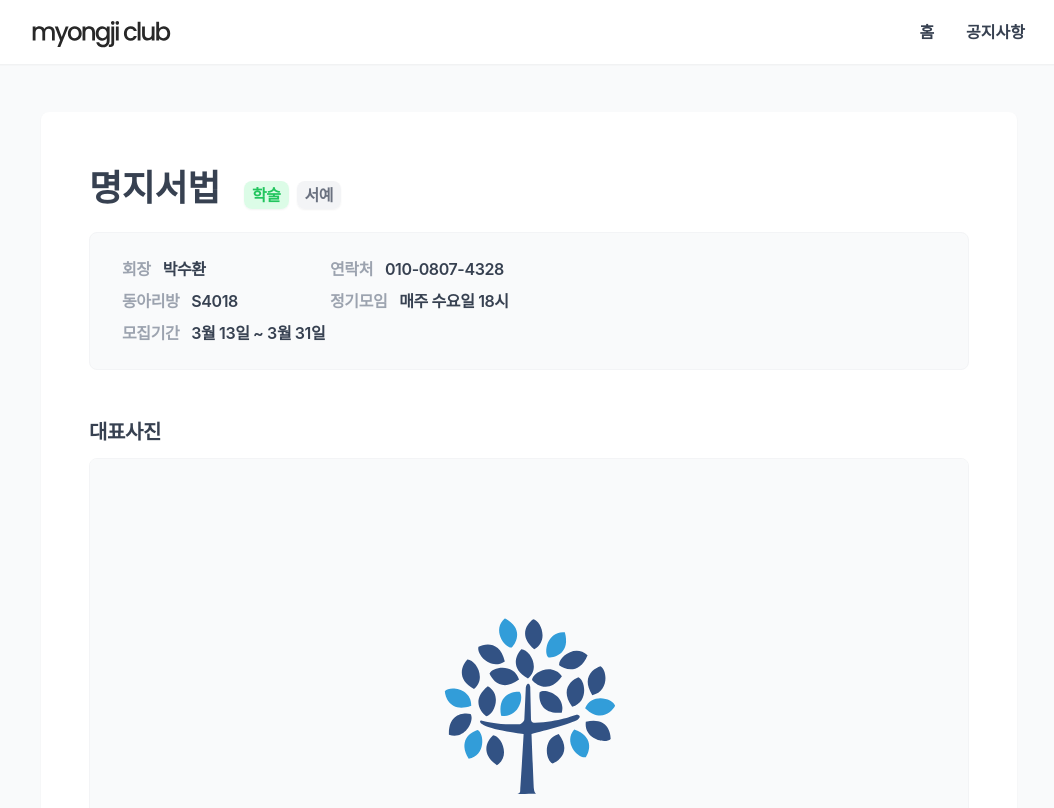
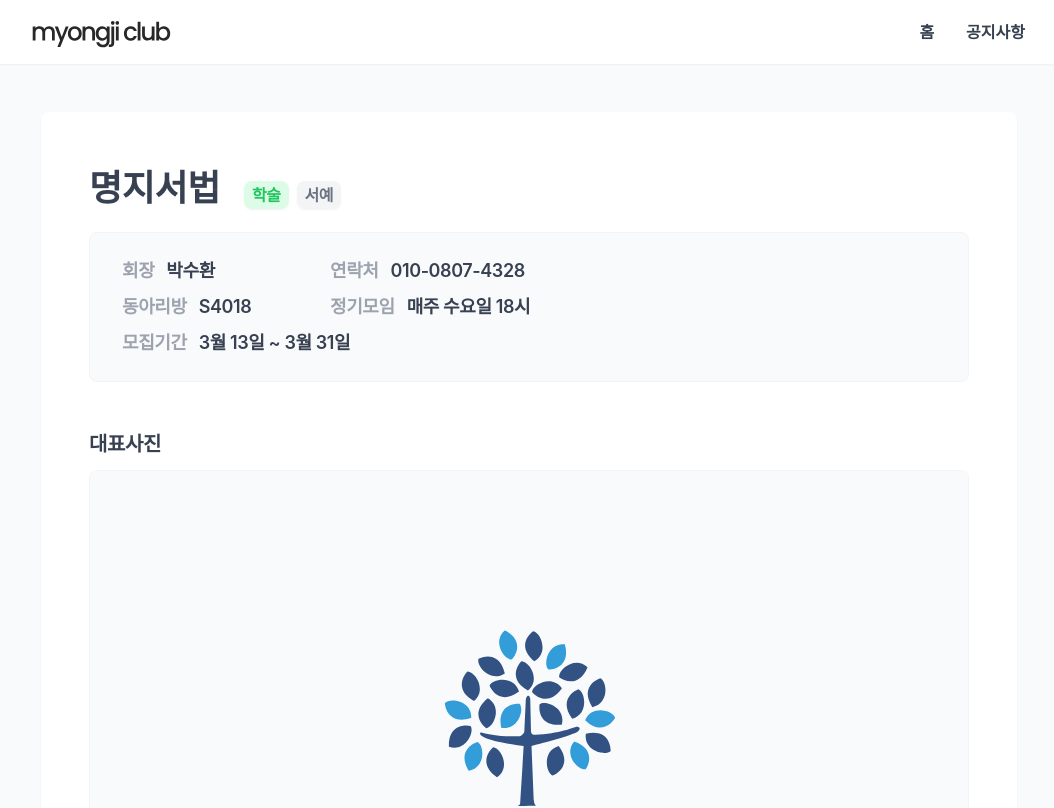
Before and after one commit to k-kbk/Myongji-Club-FE, a Next.js app: page /club/1 in a window 1280 px wide. Shown: the top 808 px of the page, without its empty margins (111-1165 px from the left). Built offline with nearby package versions, Linux system fonts and the light colour scheme; a web font is replaced by a local one.

Commit message:
design: 폰트 크기 수정

```diff
--- a/src/components/club/ClubInfo.tsx
+++ b/src/components/club/ClubInfo.tsx
@@ -1,6 +1,6 @@
 export default function ClubInfo() {
   return (
-    <div className="mt-4 rounded-lg border border-gray-100 bg-gray-50 px-6 py-4 text-sm font-semibold sm:mt-6 sm:px-8 sm:py-6 sm:text-base">
+    <div className="mt-4 rounded-lg border border-gray-100 bg-gray-50 px-6 py-4 text-base font-semibold sm:mt-6 sm:px-8 sm:py-6 sm:text-lg">
       <div className="sm:mb-2">
         <span className="mb-1 inline-block w-52 sm:mb-0">
           <span className="mr-3 text-gray-400">회장</span>
```
